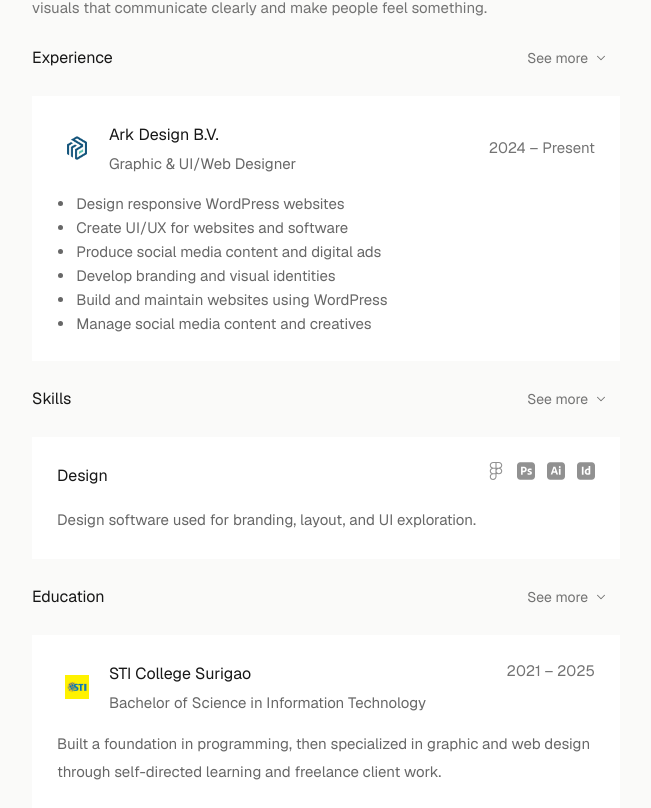
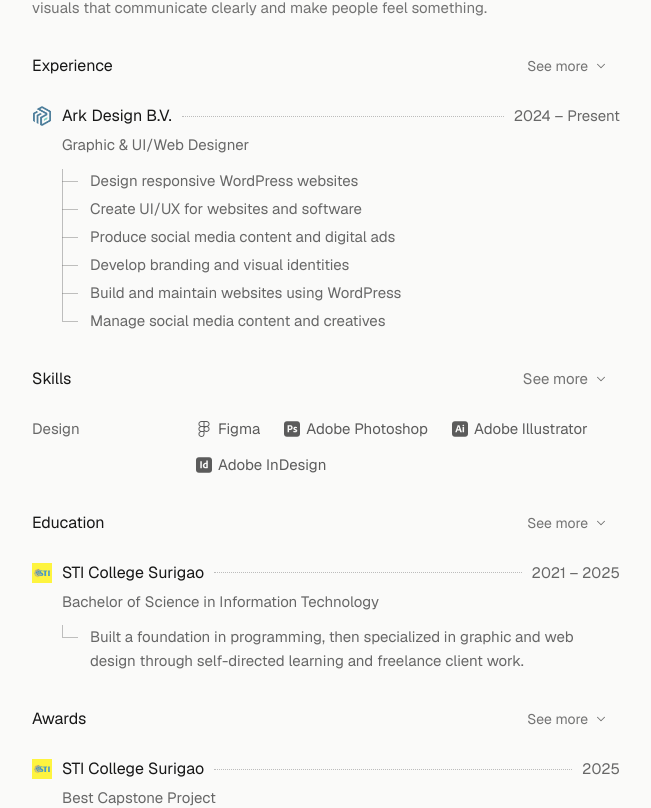
Before and after one commit to jefel-design/jefel-espanola, a React (Vite) app: page / in a window 1280 px wide. Shown: the part 276-1084 px from the top of the page, without its empty margins (314-965 px from the left). Built offline with nearby package versions, Linux system fonts and the light colour scheme.

Commit message:
Apply approved editorial portfolio layout and spacing

```diff
--- a/src/components/AwardsSection.tsx
+++ b/src/components/AwardsSection.tsx
@@ -1,6 +1,7 @@
 import { Award } from "lucide-react";
 import { useState } from "react";
 import { publicAsset } from "../lib/assets";
+import { ResumeEntry } from "./ResumeEntry";
 import { RevealOnScroll } from "./RevealOnScroll";
 import { SectionHeading } from "./SectionHeading";
 
@@ -60,7 +61,7 @@ export function AwardsSection() {
 
         <RevealOnScroll delayMs={120}>
           <div className="section-card-list">
-            <AwardCard award={primaryAward} />
+            <AwardEntry award={primaryAward} />
           </div>
         </RevealOnScroll>
 
@@ -72,7 +73,7 @@ export function AwardsSection() {
           <div className="expandable-panel-inner">
             <div className="section-card-list">
               {additionalAwards.map((award) => (
-                <AwardCard
+                <AwardEntry
                   key={`${award.title}-${award.year}`}
                   award={award}
                 />
@@ -85,47 +86,29 @@ export function AwardsSection() {
   );
 }
 
-function AwardCard({ award }: { award: AwardItem }) {
+function AwardEntry({ award }: { award: AwardItem }) {
   const [imgError, setImgError] = useState(false);
   const logoSrc = award.logo && !imgError ? publicAsset(award.logo) : null;
 
   return (
-    <div className="portfolio-card">
-      <div className="portfolio-card-content">
-        <div className="entry-card-header">
-          <div className="entry-card-identity">
-            <div className="portfolio-icon-frame">
-              {logoSrc ? (
+    <ResumeEntry
+      title={award.org}
+      subtitle={award.title}
+      date={award.year}
+      details={[award.description]}
+      logo={
+        logoSrc ? (
           <img
             src={logoSrc}
             alt={`${award.org} logo`}
             loading="lazy"
             decoding="async"
-                  className="h-6 w-6 object-contain"
             onError={() => setImgError(true)}
           />
         ) : (
-                <Award size={20} className="portfolio-card-icon" />
-              )}
-            </div>
-
-            <div className="entry-card-heading-copy">
-              <h3 className="portfolio-card-title">{award.org}</h3>
-              <p className="entry-card-subtitle content-headline">
-                {award.title}
-              </p>
-            </div>
-          </div>
-
-          <span className="portfolio-card-meta entry-card-meta">
-            {award.year}
-          </span>
-        </div>
-
-        <p className="portfolio-card-copy entry-card-copy">
-          {award.description}
-        </p>
-      </div>
-    </div>
+          <Award size={20} aria-hidden="true" />
+        )
+      }
+    />
   );
 }
--- a/src/components/ContactSection.tsx
+++ b/src/components/ContactSection.tsx
@@ -6,10 +6,6 @@ export function ContactSection() {
     <footer id="contact" className="content-section contact-section">
       <div className="page-container contact-section-inner">
         <RevealOnScroll className="contact-reveal">
-          <a href="mailto:jefel.maitem@gmail.com" className="contact-email">
-            jefel.maitem@gmail.com
-          </a>
-
           <p className="contact-message">
             <span className="shining-text">Let’s create what’s possible.</span>
           </p>
--- a/src/components/EducationSection.tsx
+++ b/src/components/EducationSection.tsx
@@ -1,6 +1,7 @@
 import { GraduationCap } from "lucide-react";
 import { useState } from "react";
 import { publicAsset } from "../lib/assets";
+import { ResumeEntry } from "./ResumeEntry";
 import { RevealOnScroll } from "./RevealOnScroll";
 import { SectionHeading } from "./SectionHeading";
 
@@ -61,7 +62,7 @@ export function EducationSection() {
 
         <RevealOnScroll delayMs={120}>
           <div className="section-card-list">
-            <EducationCard item={primaryEducation} />
+            <EducationEntry item={primaryEducation} />
           </div>
         </RevealOnScroll>
 
@@ -74,7 +75,7 @@ export function EducationSection() {
             <div className="expandable-panel-inner">
               <div className="section-card-list">
                 {additionalEducation.map((item) => (
-                  <EducationCard
+                  <EducationEntry
                     key={`${item.school}-${item.year}-${item.degree}`}
                     item={item}
                   />
@@ -88,50 +89,29 @@ export function EducationSection() {
   );
 }
 
-function EducationCard({ item }: { item: EducationItem }) {
+function EducationEntry({ item }: { item: EducationItem }) {
   const [imgError, setImgError] = useState(false);
   const logoSrc = item.logo && !imgError ? publicAsset(item.logo) : null;
 
   return (
-    <div className="portfolio-card">
-      <div className="portfolio-card-content">
-        <div className="entry-card-header">
-          <div className="entry-card-identity">
-            <div className="portfolio-icon-frame">
-              {logoSrc ? (
+    <ResumeEntry
+      title={item.school}
+      subtitle={item.degree}
+      date={item.year}
+      details={item.description ? [item.description] : []}
+      logo={
+        logoSrc ? (
           <img
             src={logoSrc}
             alt={item.school}
             loading="lazy"
             decoding="async"
-                  className="h-6 w-6 object-contain"
             onError={() => setImgError(true)}
           />
         ) : (
-                <GraduationCap
-                  size={20}
-                  className="portfolio-card-icon"
+          <GraduationCap size={20} aria-hidden="true" />
+        )
+      }
     />
-              )}
-            </div>
-
-            <div className="entry-card-heading-copy">
-              <h3 className="portfolio-card-title">{item.school}</h3>
-              <p className="entry-card-subtitle">{item.degree}</p>
-            </div>
-          </div>
-
-          <span className="portfolio-card-meta entry-card-meta">
-            {item.year}
-          </span>
-        </div>
-
-        {item.description && (
-          <p className="portfolio-card-copy entry-card-copy">
-            {item.description}
-          </p>
-        )}
-      </div>
-    </div>
   );
 }
--- a/src/components/ExperienceSection.tsx
+++ b/src/components/ExperienceSection.tsx
@@ -2,45 +2,32 @@ import { Briefcase } from "lucide-react";
 import { useState } from "react";
 import { experienceEntries, type ExperienceEntry } from "../data/experience";
 import { publicAsset } from "../lib/assets";
+import { ResumeEntry } from "./ResumeEntry";
 import { RevealOnScroll } from "./RevealOnScroll";
 import { SectionHeading } from "./SectionHeading";
 
-function ExperienceCard({ job }: { job: ExperienceEntry }) {
+function ExperienceItem({ job }: { job: ExperienceEntry }) {
   const logoSrc = job.logo ? publicAsset(job.logo) : null;
 
   return (
-    <article className="portfolio-card">
-      <div className="portfolio-card-content">
-        <div className="experience-card-header">
-          <div className="portfolio-icon-frame experience-card-logo">
-            {logoSrc ? (
+    <ResumeEntry
+      title={job.company}
+      subtitle={job.title}
+      date={job.timeframe}
+      details={job.responsibilities}
+      logo={
+        logoSrc ? (
           <img
             src={logoSrc}
             alt={job.company}
             loading="lazy"
             decoding="async"
-                className="h-6 w-6 object-contain"
           />
         ) : (
-              <Briefcase size={18} className="portfolio-card-icon" />
-            )}
-          </div>
-
-          <div className="experience-card-heading">
-            <h3 className="portfolio-card-title">{job.company}</h3>
-            <p className="entry-card-subtitle">{job.title}</p>
-          </div>
-
-          <p className="experience-card-date">{job.timeframe}</p>
-        </div>
-
-        <ul className="portfolio-card-copy experience-responsibilities">
-          {job.responsibilities.map((responsibility) => (
-            <li key={responsibility}>{responsibility}</li>
-          ))}
-        </ul>
-      </div>
-    </article>
+          <Briefcase size={20} aria-hidden="true" />
+        )
+      }
+    />
   );
 }
 
@@ -62,7 +49,7 @@ export function ExperienceSection() {
 
         <RevealOnScroll delayMs={120}>
           <div className="section-card-list">
-            <ExperienceCard job={primaryExperience} />
+            <ExperienceItem job={primaryExperience} />
           </div>
         </RevealOnScroll>
 
@@ -74,7 +61,7 @@ export function ExperienceSection() {
           <div className="expandable-panel-inner">
             <div className="section-card-list">
               {additionalExperiences.map((job) => (
-                <ExperienceCard key={job.slug} job={job} />
+                <ExperienceItem key={job.slug} job={job} />
               ))}
             </div>
           </div>
--- /dev/null
+++ b/src/components/ResumeEntry.tsx
@@ -0,0 +1,42 @@
+import type { ReactNode } from "react";
+
+type ResumeEntryProps = {
+  title: string;
+  subtitle: string;
+  date: string;
+  logo: ReactNode;
+  details: string[];
+};
+
+export function ResumeEntry({
+  title,
+  subtitle,
+  date,
+  logo,
+  details,
+}: ResumeEntryProps) {
+  return (
+    <article className="resume-entry">
+      <div className="resume-entry-header">
+        <div className="resume-entry-logo">{logo}</div>
+
+        <div className="resume-entry-heading">
+          <div className="resume-entry-topline">
+            <h3 className="resume-entry-title">{title}</h3>
+            <span className="resume-entry-leader" aria-hidden="true" />
+            <p className="resume-entry-date">{date}</p>
+          </div>
+          <p className="resume-entry-subtitle">{subtitle}</p>
+        </div>
+      </div>
+
+      {details.length > 0 && (
+        <ul className="resume-entry-details" role="list">
+          {details.map((detail) => (
+            <li key={detail}>{detail}</li>
+          ))}
+        </ul>
+      )}
+    </article>
+  );
+}
--- a/src/components/SkillsSection.tsx
+++ b/src/components/SkillsSection.tsx
@@ -30,19 +30,16 @@ import {
 type Skill = {
   name: string;
   icon: ElementType;
-  showLabel?: boolean;
 };
 
 type SkillSection = {
   title: string;
-  description: string;
   items: Skill[];
 };
 
 const sections: SkillSection[] = [
   {
     title: "Design",
-    description: "Design software used for branding, layout, and UI exploration.",
     items: [
       { name: "Figma", icon: FigmaSimpleIcon },
       { name: "Adobe Photoshop", icon: AdobePhotoshopSimpleIcon },
@@ -52,8 +49,6 @@ const sections: SkillSection[] = [
   },
   {
     title: "Development",
-    description:
-      "Front-end tools used to build responsive interfaces and interactive websites.",
     items: [
       { name: "HTML5", icon: Html5SimpleIcon },
       { name: "CSS3", icon: Css3SimpleIcon },
@@ -66,40 +61,34 @@ const sections: SkillSection[] = [
     ],
   },
   {
-    title: "CMS & Website Builders",
-    description: "Website builders and publishing tools used for client delivery.",
+    title: "CMS & Web",
     items: [
       { name: "WordPress", icon: WordPressSimpleIcon },
       { name: "Elementor", icon: ElementorSimpleIcon },
     ],
   },
   {
-    title: "Video Editing",
-    description:
-      "Tools used for editing motion content and short-form video assets.",
+    title: "Video",
     items: [
       { name: "Adobe Premiere Pro", icon: AdobePremiereProSimpleIcon },
       { name: "Adobe After Effects", icon: AdobeAfterEffectsSimpleIcon },
     ],
   },
   {
-    title: "Professional Strengths",
-    description:
-      "Core strengths that support communication, execution, and creative problem solving.",
+    title: "Professional",
     items: [
-      { name: "Problem Solving", icon: Puzzle, showLabel: true },
-      { name: "Communication", icon: MessagesSquare, showLabel: true },
-      { name: "Adaptability", icon: RefreshCw, showLabel: true },
-      { name: "Self-Learning", icon: BookOpen, showLabel: true },
+      { name: "Problem Solving", icon: Puzzle },
+      { name: "Communication", icon: MessagesSquare },
+      { name: "Adaptability", icon: RefreshCw },
+      { name: "Self-Learning", icon: BookOpen },
     ],
   },
   {
     title: "Languages",
-    description: "Languages used for communication and collaboration.",
     items: [
-      { name: "Tagalog", icon: Languages, showLabel: true },
-      { name: "English", icon: Languages, showLabel: true },
-      { name: "Cebuano", icon: Languages, showLabel: true },
+      { name: "Tagalog", icon: Languages },
+      { name: "English", icon: Languages },
+      { name: "Cebuano", icon: Languages },
     ],
   },
 ];
@@ -122,7 +111,7 @@ export function SkillsSection() {
 
         <RevealOnScroll delayMs={120}>
           <div className="section-card-list">
-            <SkillCard section={primarySection} />
+            <SkillRow section={primarySection} />
           </div>
         </RevealOnScroll>
 
@@ -134,7 +123,7 @@ export function SkillsSection() {
           <div className="expandable-panel-inner">
             <div className="section-card-list">
               {additionalSections.map((section) => (
-                <SkillCard key={section.title} section={section} />
+                <SkillRow key={section.title} section={section} />
               ))}
             </div>
           </div>
@@ -144,50 +133,23 @@ export function SkillsSection() {
   );
 }
 
-function SkillCard({ section }: { section: SkillSection }) {
+function SkillRow({ section }: { section: SkillSection }) {
   return (
-    <div className="portfolio-card">
-      <div className="portfolio-card-content">
-        <div className="skill-card-header">
-          <div className="skill-card-heading">
-            <h3 className="portfolio-card-title">
-              {section.title}
-            </h3>
-          </div>
+    <div className="skill-row">
+      <h3 className="skill-category">{section.title}</h3>
 
-          <div className="skill-item-list" aria-label={`${section.title} skills`}>
+      <ul className="skill-item-list" aria-label={`${section.title} skills`}>
         {section.items.map((item) => {
           const Icon = item.icon;
 
-              return item.showLabel ? (
-                <span
-                  key={item.name}
-                  title={item.name}
-                  className="skill-item-label"
-                  aria-label={item.name}
-                >
+          return (
+            <li key={item.name} className="skill-item">
               <Icon aria-hidden="true" focusable="false" />
               <span>{item.name}</span>
-                </span>
-              ) : (
-                <span
-                  key={item.name}
-                  role="img"
-                  aria-label={item.name}
-                  title={item.name}
-                  className="skill-item-icon"
-                >
-                  <Icon aria-hidden="true" focusable="false" />
-                </span>
+            </li>
           );
         })}
-          </div>
-        </div>
-
-        <p className="portfolio-card-copy skill-card-description">
-          {section.description}
-        </p>
-      </div>
+      </ul>
     </div>
   );
 }
--- a/src/index.css
+++ b/src/index.css
@@ -212,8 +212,8 @@ body {
   background: var(--bg-primary);
 }
 
-.one-page-portfolio > .content-section + .content-section {
-  margin-top: var(--page-rhythm);
+.one-page-portfolio > .content-section {
+  margin-top: 32px;
 }
 
 .page-container,
@@ -313,165 +313,161 @@ body {
   gap: var(--page-rhythm);
 }
 
-.entry-card-header {
-  display: flex;
-  flex-direction: column;
-  gap: 0.875rem;
+.resume-entry-header {
+  display: grid;
+  grid-template-columns: 1.25rem minmax(0, 1fr);
+  align-items: start;
+  column-gap: 0.625rem;
 }
 
-.entry-card-identity {
+.resume-entry-logo {
   display: flex;
+  width: 1.25rem;
+  height: 1.25rem;
+  align-items: center;
+  justify-content: center;
+  margin-top: 0.125rem;
+  color: var(--text-muted);
+  opacity: 0.75;
+}
+
+.resume-entry-logo img {
+  width: 100%;
+  height: 100%;
+  object-fit: contain;
+}
+
+.resume-entry-heading {
   min-width: 0;
-  align-items: center;
+  overflow-wrap: anywhere;
+}
+
+.resume-entry-topline {
+  display: grid;
+  gap: 0.375rem;
+}
+
+.resume-entry-title {
+  min-width: 0;
+  color: var(--text-primary);
+  font-size: var(--font-size-title);
+  font-weight: 400;
+  line-height: 1.5rem;
+}
+
+.resume-entry-leader {
+  display: none;
+}
+
+.resume-entry-date,
+.resume-entry-subtitle {
+  color: var(--text-secondary);
+  font-size: var(--font-size-content);
+  font-weight: 400;
+  line-height: 1.5;
+}
+
+.resume-entry-subtitle {
+  margin-top: 0.375rem;
+}
+
+.resume-entry-details {
+  --resume-connector: color-mix(in srgb, var(--text-muted) 45%, transparent);
+  margin-top: 0.75rem;
+  margin-left: 1.875rem;
+  padding-left: 0;
+  color: var(--text-secondary);
+  font-size: var(--font-size-content);
+  font-weight: 400;
+  list-style: none;
+}
+
+.resume-entry-details li {
+  position: relative;
+  padding-left: 1.75rem;
+  padding-bottom: 0.25rem;
+  line-height: 1.5rem;
+}
+
+.resume-entry-details li::before,
+.resume-entry-details li::after {
+  position: absolute;
+  left: 0;
+  content: "";
+  pointer-events: none;
+}
+
+.resume-entry-details li::before {
+  top: 0;
+  bottom: 0;
+  border-left: 1px solid var(--resume-connector);
+}
+
+.resume-entry-details li::after {
+  top: 0.75rem;
+  width: 1rem;
+  border-top: 1px solid var(--resume-connector);
+}
+
+.resume-entry-details li:last-child {
+  padding-bottom: 0;
+}
+
+.resume-entry-details li:last-child::before {
+  bottom: auto;
+  height: 0.75rem;
+}
+
+#skills .section-toggle {
+  font-size: var(--font-size-content);
+}
+
+.skill-row {
+  display: grid;
+  grid-template-columns: minmax(0, 1fr);
+  align-items: start;
   gap: 0.75rem;
 }
 
-.entry-card-heading-copy {
-  min-width: 0;
-}
-
-.entry-card-subtitle {
-  margin-top: 0.25rem;
+.skill-category {
   color: var(--text-secondary);
   font-size: var(--font-size-content);
-  line-height: 1.5;
-}
-
-.entry-card-meta {
-  color: var(--text-muted);
-  font-size: var(--font-size-content);
-  line-height: 1.5;
-}
-
-.entry-card-copy {
-  margin-top: 1rem;
-}
-
-.experience-card-header {
-  display: grid;
-  grid-template-areas:
-    "logo heading"
-    ". date";
-  grid-template-columns: auto minmax(0, 1fr);
-  align-items: center;
-  column-gap: 0.75rem;
-  row-gap: 0.25rem;
-}
-
-.experience-card-logo {
-  grid-area: logo;
-}
-
-.experience-card-heading {
-  display: grid;
-  grid-area: heading;
-  min-width: 0;
-  gap: 0.25rem;
-}
-
-.experience-card-heading .entry-card-subtitle {
-  margin-top: 0;
-}
-
-.experience-card-date {
-  grid-area: date;
-  color: var(--text-muted);
-  font-size: var(--font-size-content);
-  line-height: 1.5;
-  text-align: left;
-}
-
-.experience-responsibilities {
-  margin-top: 1rem;
-  padding-left: 1.1rem;
-  font-size: var(--font-size-content);
-  list-style: disc;
-}
-
-.experience-responsibilities li {
-  padding-left: 0.1rem;
+  font-weight: 400;
   line-height: 1.5rem;
-}
-
-.skill-card-header {
-  display: flex;
-  align-items: flex-start;
-  justify-content: space-between;
-  gap: var(--space-element);
-}
-
-.skill-card-heading {
-  display: flex;
-  flex: 0 1 auto;
-  flex-wrap: wrap;
-  align-items: center;
-  gap: 0.5rem;
 }
 
 .skill-item-list {
   display: flex;
   min-width: 0;
-  flex: 1 1 auto;
   flex-wrap: wrap;
-  justify-content: flex-end;
-  gap: 0.625rem 0.75rem;
-  color: var(--text-muted);
+  gap: 0.75rem var(--page-rhythm);
+  color: color-mix(in srgb, var(--text-secondary) 85%, var(--text-primary));
+  list-style: none;
 }
 
-.skill-item-icon {
+.skill-item {
   display: inline-flex;
-  width: 1.125rem;
-  height: 1.125rem;
-  flex: 0 0 auto;
+  min-width: 0;
+  max-width: 100%;
   align-items: center;
-  justify-content: center;
-  color: currentColor;
-  opacity: 0.78;
-  transition:
-    color var(--duration-normal) var(--ease-standard),
-    opacity var(--duration-normal) var(--ease-standard);
+  gap: 0.375rem;
+  font-family: var(--font-primary);
+  font-size: var(--font-size-content);
+  font-weight: 400;
+  line-height: 1.5rem;
 }
 
-.skill-item-icon svg,
-.skill-item-label svg {
+.skill-item svg {
   display: block;
-  width: 100%;
-  height: 100%;
-}
-
-.skill-item-icon:hover {
-  color: var(--text-primary);
-  opacity: 1;
-}
-
-.skill-item-label {
-  display: inline-flex;
-  align-items: center;
-  gap: 0.375rem;
-  color: var(--text-muted);
-  font-family: var(--font-primary);
-  font-size: var(--font-size-content);
-  line-height: 1.25rem;
-  opacity: 0.86;
-  white-space: nowrap;
-  transition:
-    color var(--duration-normal) var(--ease-standard),
-    opacity var(--duration-normal) var(--ease-standard);
-}
-
-.skill-item-label svg {
   width: 1rem;
   height: 1rem;
   flex: 0 0 auto;
+  color: currentColor;
 }
 
-.skill-item-label:hover {
-  color: var(--text-primary);
-  opacity: 1;
-}
-
-.skill-card-description {
-  margin-top: 1rem;
+.skill-item span {
+  min-width: 0;
+  overflow-wrap: anywhere;
 }
 
 .card-grid {
@@ -567,10 +563,6 @@ body {
   line-height: 1.75rem;
 }
 
-.content-headline {
-  font-size: var(--font-size-title);
-}
-
 .portfolio-card-meta {
   color: var(--text-muted);
   font-weight: 400;
@@ -612,7 +604,9 @@ body {
   transform: translateY(0);
 }
 
-.expandable-panel .portfolio-card {
+.expandable-panel .portfolio-card,
+.expandable-panel .resume-entry,
+.expandable-panel .skill-row {
   opacity: 0;
   transform: translateY(10px);
   transition:
@@ -620,7 +614,9 @@ body {
     transform var(--duration-normal) var(--ease-enter);
 }
 
-.expandable-panel.is-visible .portfolio-card {
+.expandable-panel.is-visible .portfolio-card,
+.expandable-panel.is-visible .resume-entry,
+.expandable-panel.is-visible .skill-row {
   opacity: 1;
   transform: translateY(0);
 }
@@ -641,7 +637,9 @@ body {
   transition-delay: 240ms;
 }
 
-.expandable-panel:not(.is-visible) .portfolio-card {
+.expandable-panel:not(.is-visible) .portfolio-card,
+.expandable-panel:not(.is-visible) .resume-entry,
+.expandable-panel:not(.is-visible) .skill-row {
   transition-delay: 0s;
 }
 
@@ -895,7 +893,6 @@ body {
 .figma-home-about {
   display: grid;
   gap: var(--page-rhythm);
-  padding-bottom: var(--page-rhythm);
   color: var(--text-muted);
   line-height: 1.5rem;
 }
@@ -1003,30 +1000,7 @@ body {
   text-align: center;
 }
 
-.contact-email {
-  display: block;
-  width: fit-content;
-  max-width: calc(100% - 2px);
-  margin-inline: auto;
-  padding-inline: 1px;
-  color: var(--text-faint);
-  font-family: var(--font-primary);
-  font-size: var(--font-size-title);
-  font-weight: 400;
-  letter-spacing: -0.06em;
-  line-height: 1;
-  white-space: nowrap;
-  -webkit-text-fill-color: transparent;
-  -webkit-text-stroke: 1px var(--text-faint);
-  transition: opacity var(--duration-normal) var(--ease-standard);
-}
-
-.contact-email:hover {
-  opacity: 0.7;
-}
-
 .contact-message {
-  margin-top: var(--page-rhythm);
   color: var(--text-muted);
 }
 
@@ -1112,6 +1086,16 @@ body {
   color: var(--text-muted);
 }
 
+@media (max-width: 768px) {
+  .one-page-portfolio {
+    --page-gutter: 24px;
+  }
+
+  .one-page-portfolio .figma-home {
+    --home-stage-top: 48px;
+  }
+}
+
 @media (min-width: 641px) {
   :root {
     --page-gutter: 1.5rem;
@@ -1157,25 +1141,28 @@ body {
     line-height: 1;
   }
 
-  .experience-card-header {
-    grid-template-areas: "logo heading date";
-    grid-template-columns: auto minmax(0, 1fr) auto;
-    row-gap: 0;
+  .resume-entry-topline {
+    display: flex;
+    align-items: baseline;
+    gap: 0.625rem;
   }
 
-  .experience-card-date {
-    text-align: right;
+  .resume-entry-leader {
+    display: block;
+    flex: 1 0 1.5rem;
+    align-self: center;
+    border-bottom: 1px dotted var(--text-muted);
+    opacity: 0.45;
   }
 
-  .entry-card-header {
-    flex-direction: row;
-    justify-content: space-between;
-    gap: 1.5rem;
+  .resume-entry-date {
+    flex: 0 0 auto;
+    white-space: nowrap;
   }
 
-  .entry-card-meta {
-    flex: 0 0 auto;
-    text-align: right;
+  .skill-row {
+    grid-template-columns: 140px minmax(0, 1fr);
+    column-gap: var(--page-rhythm);
   }
 
   .project-meta-list {
@@ -1226,7 +1213,9 @@ body {
 
   .expandable-panel,
   .section-toggle-icon,
-  .expandable-panel .portfolio-card {
+  .expandable-panel .portfolio-card,
+  .expandable-panel .resume-entry,
+  .expandable-panel .skill-row {
     transition: none;
   }
 }
```
Lines whose indentation alone changed are shown as unchanged.
